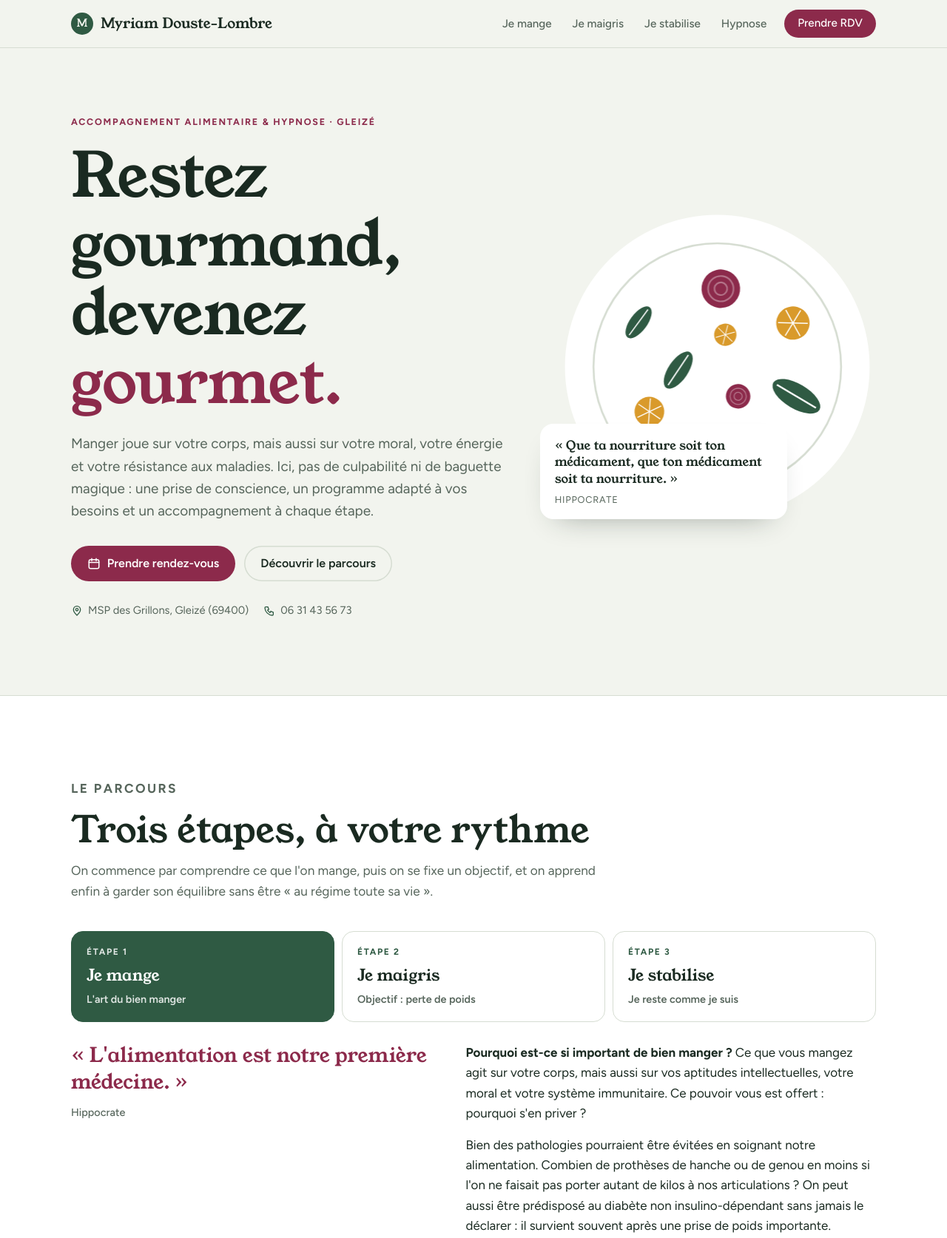
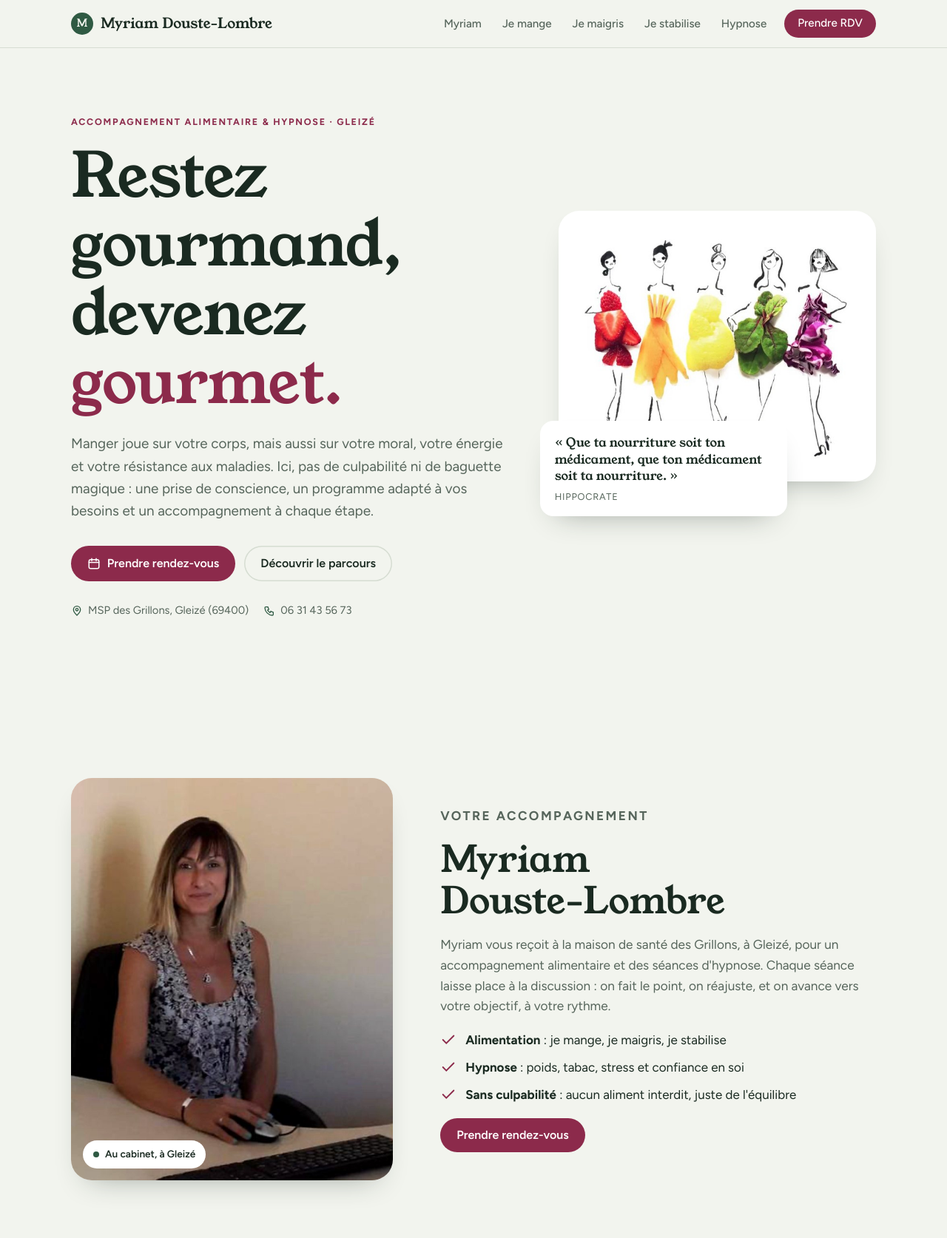
Before and after one commit to romeoroussel4-ops/myriam-douste-lombre, a plain HTML site: page index.html in a window 1280 px wide. Shown: the top 1674 px of the page at 74% size. Drawn offline with Linux system fonts and the light colour scheme.

Commit message:
Ajout des photos : illustration fruits et légumes, Myriam au cabinet, méditation
Nouvelle section « Votre accompagnement » avec le portrait, illustration
dans l'accueil et photo de méditation dans la partie Hypnose.

Co-Authored-By: Claude Opus 5.5 <noreply@anthropic.com>
Claude-Session: https://claude.ai/code/session_01Sd5Qnf3dtEeZ9M78AADiQF

```diff
--- a/index.html
+++ b/index.html
@@ -18,18 +18,18 @@
 :root{
   --bg:#F2F4EE; --surface:#FFFFFF; --ink:#1A2A21; --muted:#56655B; --line:#D6DDD2;
   --leaf:#2F5A43; --leaf-soft:#E1EBE2; --beet:#8C2A4B; --beet-soft:#F4E3E9; --saffron:#D99A2B;
-  --on-accent:#FFFFFF; --shadow:0 18px 40px -24px rgba(26,42,33,.45);
+  --on-accent:#FFFFFF; --paper:#FFFFFF; --shadow:0 18px 40px -24px rgba(26,42,33,.45);
   --display:"Young Serif", Georgia, "Times New Roman", serif;
   --body:"Figtree", system-ui, -apple-system, "Segoe UI", sans-serif;
 }
 @media (prefers-color-scheme: dark){:root:not([data-theme="light"]){
   --bg:#111A15; --surface:#18241D; --ink:#E9EFE8; --muted:#A3B2A7; --line:#2C3B32;
   --leaf:#8CC4A3; --leaf-soft:#1E3127; --beet:#E58AA9; --beet-soft:#3A1E29; --saffron:#E8B654;
-  --on-accent:#111A15; --shadow:0 18px 40px -24px rgba(0,0,0,.8); color-scheme:dark}}
+  --on-accent:#111A15; --paper:#E9EDE6; --shadow:0 18px 40px -24px rgba(0,0,0,.8); color-scheme:dark}}
 :root[data-theme="dark"]{
   --bg:#111A15; --surface:#18241D; --ink:#E9EFE8; --muted:#A3B2A7; --line:#2C3B32;
   --leaf:#8CC4A3; --leaf-soft:#1E3127; --beet:#E58AA9; --beet-soft:#3A1E29; --saffron:#E8B654;
-  --on-accent:#111A15; --shadow:0 18px 40px -24px rgba(0,0,0,.8); color-scheme:dark}
+  --on-accent:#111A15; --paper:#E9EDE6; --shadow:0 18px 40px -24px rgba(0,0,0,.8); color-scheme:dark}
 
 *{box-sizing:border-box}
 [hidden]{display:none!important}
@@ -87,11 +87,35 @@ nav.main .btn:hover{background:var(--beet);color:var(--on-accent)}
 .hero .meta{display:flex;flex-wrap:wrap;gap:8px 20px;margin-top:28px;font-size:.92rem;color:var(--muted)}
 .hero .meta span{display:inline-flex;align-items:center;gap:7px}
 .hero .meta svg{width:16px;height:16px;color:var(--leaf)}
-.plate{position:relative;aspect-ratio:1;max-width:100%;width:100%;min-width:0}
-.plate canvas{width:100%;height:100%;display:block}
+.plate{position:relative;max-width:100%;width:100%;min-width:0;padding-bottom:56px}
+.art{background:var(--paper);border-radius:28px;padding:28px 22px 18px;box-shadow:var(--shadow)}
+.art img{display:block;width:100%;height:auto;mix-blend-mode:multiply}
+
 .quote-card{position:absolute;left:-6%;bottom:2%;max-width:78%;background:var(--surface);border-radius:18px;padding:18px 20px;box-shadow:var(--shadow);font-family:var(--display);font-size:1.05rem;line-height:1.35}
 .quote-card small{display:block;font-family:var(--body);font-size:.8rem;color:var(--muted);margin-top:8px;letter-spacing:.06em;text-transform:uppercase}
-@media (max-width:820px){.hero-grid{grid-template-columns:1fr}.plate{max-width:420px;margin:0 auto}.quote-card{left:0}}
+@media (max-width:820px){.hero-grid{grid-template-columns:1fr}.plate{max-width:460px;margin:0 auto}.quote-card{left:0}}
+
+/* about */
+.about-grid{display:grid;grid-template-columns:.85fr 1.15fr;gap:clamp(28px,5vw,72px);align-items:center}
+.about-grid > *{min-width:0}
+.portrait{margin:0;position:relative}
+.portrait img{display:block;width:100%;height:auto;aspect-ratio:4/5;object-fit:cover;object-position:50% 20%;border-radius:28px;box-shadow:var(--shadow)}
+.portrait figcaption{position:absolute;left:16px;bottom:16px;background:var(--surface);color:var(--ink);font-weight:600;font-size:.85rem;padding:8px 14px;border-radius:999px;display:flex;align-items:center;gap:8px}
+.portrait figcaption::before{content:"";width:8px;height:8px;border-radius:50%;background:var(--leaf)}
+.about-text{display:grid;gap:18px}
+.about-text p{color:var(--muted);font-size:1.08rem;max-width:56ch}
+.facts{list-style:none;margin:0;padding:0;display:grid;gap:10px}
+.facts li{display:grid;grid-template-columns:22px 1fr;gap:12px;align-items:start}
+.facts svg{width:22px;height:22px;color:var(--beet);margin-top:2px}
+.about-text .btn{justify-self:start}
+@media (max-width:820px){.about-grid{grid-template-columns:1fr}.portrait{max-width:440px}}
+/* hypnose photo */
+.hyp-grid{display:grid;grid-template-columns:.8fr 1.2fr;gap:clamp(24px,4vw,56px);align-items:start}
+.hyp-grid > *{min-width:0}
+.hyp-photo{margin:0;position:sticky;top:88px}
+.hyp-photo img{display:block;width:100%;height:auto;aspect-ratio:4/5;object-fit:cover;object-position:50% 60%;border-radius:28px}
+.hyp-photo figcaption{margin-top:12px;font-family:var(--display);font-size:1.15rem;opacity:.9}
+@media (max-width:820px){.hyp-grid{grid-template-columns:1fr}.hyp-photo{position:static}.hyp-photo img{aspect-ratio:1/1}}
 
 /* journey */
 .journey{background:var(--surface);border-block:1px solid var(--line)}
@@ -205,8 +229,8 @@ textarea{min-height:110px;resize:vertical}
   section{padding-block:56px}
   .hero{padding-block:32px 48px}
   .hero .ctas .btn{flex:1 1 100%;justify-content:center}
-  .plate{max-width:300px;margin-top:8px}
-  .quote-card{position:relative;left:auto;bottom:auto;max-width:none;margin-top:-40px}
+  .plate{margin-top:8px;padding-bottom:0}
+  .quote-card{position:relative;left:auto;bottom:auto;max-width:none;margin:-28px 12px 0}
   .sec-head{margin-bottom:28px}
   .tabs{grid-template-columns:repeat(3,1fr);gap:6px;position:sticky;top:calc(64px + env(safe-area-inset-top,0px));z-index:5;background:var(--surface);padding-block:8px}
   .tab{padding:10px 8px;border-radius:12px;text-align:center;justify-items:center}
@@ -249,6 +273,7 @@ footer{border-top:1px solid var(--line);padding-block:36px calc(36px + 72px)}
     <a class="logo" href="#accueil"><i>M</i>Myriam Douste-Lombre</a>
     <button class="burger" id="burger" aria-label="Ouvrir le menu" aria-expanded="false" aria-controls="menu"><span></span><span></span><span></span></button>
     <nav class="main" id="menu" aria-label="Navigation principale">
+      <a href="#myriam" data-link>Myriam</a>
       <a href="#parcours" data-link>Je mange</a>
       <a href="#parcours" data-link data-step="1">Je maigris</a>
       <a href="#parcours" data-link data-step="2">Je stabilise</a>
@@ -276,9 +301,31 @@ footer{border-top:1px solid var(--line);padding-block:36px calc(36px + 72px)}
           <span><svg viewBox="0 0 24 24" fill="none" stroke="currentColor" stroke-width="2"><path d="M5 4h4l2 5-2.5 1.5a11 11 0 0 0 5 5L15 13l5 2v4a2 2 0 0 1-2 2A16 16 0 0 1 3 6a2 2 0 0 1 2-2"/></svg>06 31 43 56 73</span>
         </div>
       </div>
-      <div class="plate" aria-hidden="true">
-        <canvas id="plate"></canvas>
+      <div class="plate">
+        <figure class="art" style="margin:0">
+          <img src="images/illustration-fruits.jpg" width="590" height="490" alt="Illustration de cinq silhouettes habillées de fraise, mangue, citron, blette et chou rouge">
+        </figure>
         <div class="quote-card">« Que ta nourriture soit ton médicament, que ton médicament soit ta nourriture. »<small>Hippocrate</small></div>
+      </div>
+    </div>
+  </section>
+
+  <section id="myriam">
+    <div class="wrap about-grid">
+      <figure class="portrait">
+        <img src="images/myriam-cabinet.jpg" width="800" height="1052" loading="lazy" alt="Myriam Douste-Lombre à son bureau, au cabinet de Gleizé">
+        <figcaption>Au cabinet, à Gleizé</figcaption>
+      </figure>
+      <div class="about-text">
+        <p class="eyebrow">Votre accompagnement</p>
+        <h2>Myriam Douste-Lombre</h2>
+        <p>Myriam vous reçoit à la maison de santé des Grillons, à Gleizé, pour un accompagnement alimentaire et des séances d'hypnose. Chaque séance laisse place à la discussion : on fait le point, on réajuste, et on avance vers votre objectif, à votre rythme.</p>
+        <ul class="facts">
+          <li><svg viewBox="0 0 24 24" fill="none" stroke="currentColor" stroke-width="2" stroke-linecap="round"><path d="M4 12l5 5L20 6"/></svg><span><strong>Alimentation</strong> : je mange, je maigris, je stabilise</span></li>
+          <li><svg viewBox="0 0 24 24" fill="none" stroke="currentColor" stroke-width="2" stroke-linecap="round"><path d="M4 12l5 5L20 6"/></svg><span><strong>Hypnose</strong> : poids, tabac, stress et confiance en soi</span></li>
+          <li><svg viewBox="0 0 24 24" fill="none" stroke="currentColor" stroke-width="2" stroke-linecap="round"><path d="M4 12l5 5L20 6"/></svg><span><strong>Sans culpabilité</strong> : aucun aliment interdit, juste de l'équilibre</span></li>
+        </ul>
+        <a class="btn btn-primary" href="#rdv">Prendre rendez-vous</a>
       </div>
     </div>
   </section>
@@ -383,6 +430,12 @@ footer{border-top:1px solid var(--line);padding-block:36px calc(36px + 72px)}
         <h2>Devenir acteur de son changement</h2>
         <p>Il suffit d'une seule personne pour changer votre vie : vous. L'hypnose est un état naturel, que nous vivons tous plusieurs fois par jour. En cabinet, elle sert à accompagner un changement que vous avez choisi. Pas de magie, pas de manipulation, et rien à voir avec l'hypnose de spectacle.</p>
       </div>
+      <div class="hyp-grid">
+      <figure class="hyp-photo">
+        <img src="images/myriam-meditation.jpg" width="960" height="1200" loading="lazy" alt="Myriam Douste-Lombre en méditation au bord du Grand Canyon">
+        <figcaption>Respirer, lâcher prise, se retrouver.</figcaption>
+      </figure>
+      <div>
       <div class="acc">
         <details open>
           <summary><span>Hypnose et poids<small>Se retrouver soi-même</small></span><span class="plus" aria-hidden="true">+</span></summary>
@@ -408,6 +461,8 @@ footer{border-top:1px solid var(--line);padding-block:36px calc(36px + 72px)}
       <div class="hyp-note">
         <p>Il n'y a pas de changement sans volonté personnelle de changer. Si vous êtes prêt·e, parlons-en.</p>
         <a class="btn btn-primary" href="#rdv">Réserver une séance</a>
+      </div>
+      </div>
       </div>
     </div>
   </section>
@@ -527,7 +582,7 @@ window.addEventListener('error',e=>{const t=document.getElementById('toast');if(
   // active nav on scroll
   const navLinks=$$('#menu a[data-link]:not(.btn)');
   const io=new IntersectionObserver(es=>es.forEach(e=>{if(e.isIntersecting){const id='#'+e.target.id;navLinks.forEach(a=>a.classList.toggle('on',a.getAttribute('href')===id&&(id!=='#parcours'||+(a.dataset.step||0)===curStep())))}}),{rootMargin:'-45% 0px -50% 0px'});
-  ['parcours','hypnose','rdv','accueil','plaisir'].forEach(id=>io.observe(document.getElementById(id)));
+  ['parcours','hypnose','rdv','accueil','plaisir','myriam'].forEach(id=>io.observe(document.getElementById(id)));
 
   // pleasure check: handled in CSS (:has), so it also works without JavaScript
 
@@ -573,29 +628,6 @@ window.addEventListener('error',e=>{const t=document.getElementById('toast');if(
   });
   $('#copyMsg').addEventListener('click',()=>copy($('#outText').textContent,$('#outText'),'Message copié'));
 
-  // hero plate: a slowly turning plate of seasonal produce
-  const cv=$('#plate'), cx=cv.getContext('2d');
-  const items=[];const seed=[[.28,0,'leaf',1],[.3,1.1,'beet',.9],[.27,2.2,'saffron',.8],[.3,3.3,'leaf',.7],[.26,4.4,'beet',1.1],[.29,5.4,'saffron',.9],[.12,.6,'beet',.7],[.13,2.7,'leaf',.8],[.11,4.6,'saffron',.6]];
-  seed.forEach(s=>items.push({r:s[0],a:s[1],c:s[2],k:s[3]}));
-  function col(n){return getComputedStyle(document.documentElement).getPropertyValue('--'+n).trim()}
-  function size(){const b=cv.getBoundingClientRect(),d=devicePixelRatio||1;cv.width=b.width*d;cv.height=b.height*d}
-  function draw(t){
-    const w=cv.width,h=cv.height,R=Math.min(w,h)/2;cx.clearRect(0,0,w,h);cx.save();cx.translate(w/2,h/2);
-    cx.fillStyle=col('surface');cx.beginPath();cx.arc(0,0,R*.96,0,7);cx.fill();
-    cx.strokeStyle=col('line');cx.lineWidth=R*.012;cx.beginPath();cx.arc(0,0,R*.78,0,7);cx.stroke();
-    const rot=reduce?0:t/14000;
-    items.forEach((it,i)=>{
-      const a=it.a+rot, x=Math.cos(a)*R*it.r*1.9, y=Math.sin(a)*R*it.r*1.9, s=R*.13*it.k;
-      cx.save();cx.translate(x,y);cx.rotate(a*1.5+i);cx.fillStyle=col(it.c);
-      if(it.c==='leaf'){cx.beginPath();cx.ellipse(0,0,s*1.3,s*.6,0,0,7);cx.fill();cx.strokeStyle=col('surface');cx.lineWidth=s*.08;cx.beginPath();cx.moveTo(-s*1.1,0);cx.lineTo(s*1.1,0);cx.stroke()}
-      else if(it.c==='beet'){cx.beginPath();cx.arc(0,0,s*.85,0,7);cx.fill();cx.strokeStyle=col('surface');cx.globalAlpha=.35;cx.lineWidth=s*.07;for(let k=1;k<3;k++){cx.beginPath();cx.arc(0,0,s*.28*k,0,7);cx.stroke()}cx.globalAlpha=1}
-      else{cx.beginPath();cx.arc(0,0,s*.9,0,7);cx.fill();cx.strokeStyle=col('surface');cx.lineWidth=s*.06;for(let k=0;k<6;k++){cx.beginPath();cx.moveTo(0,0);cx.lineTo(Math.cos(k*1.047)*s*.8,Math.sin(k*1.047)*s*.8);cx.stroke()}}
-      cx.restore();
-    });
-    cx.restore();
-    if(!reduce)requestAnimationFrame(draw);
-  }
-  size();addEventListener('resize',size);requestAnimationFrame(draw);
 })();
 </script>
 
```
Also changed, not shown: telephone.html (+36 -20 lines), images/illustration-fruits.jpg (added), images/myriam-cabinet.jpg (added), images/myriam-meditation.jpg (added).
